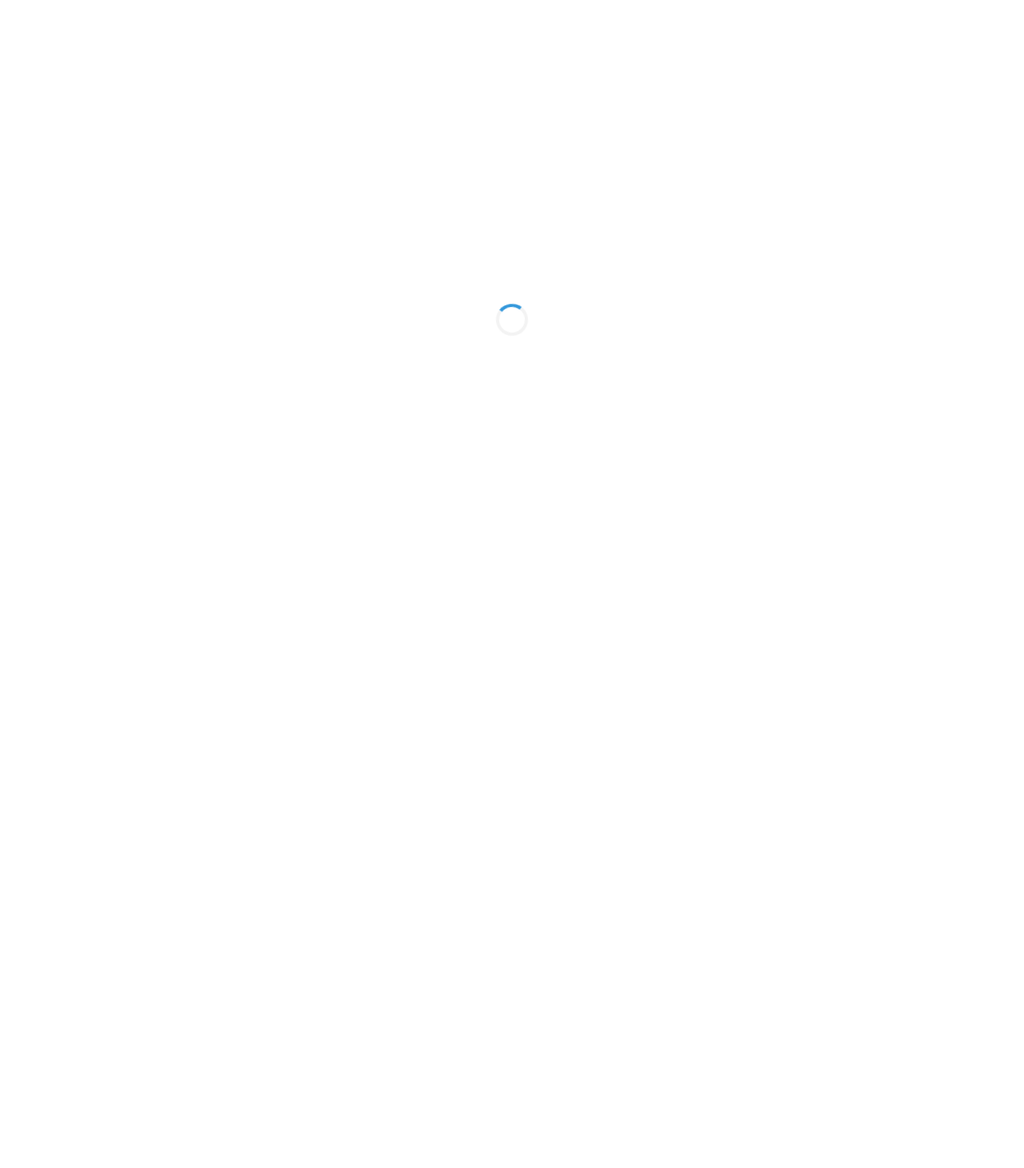
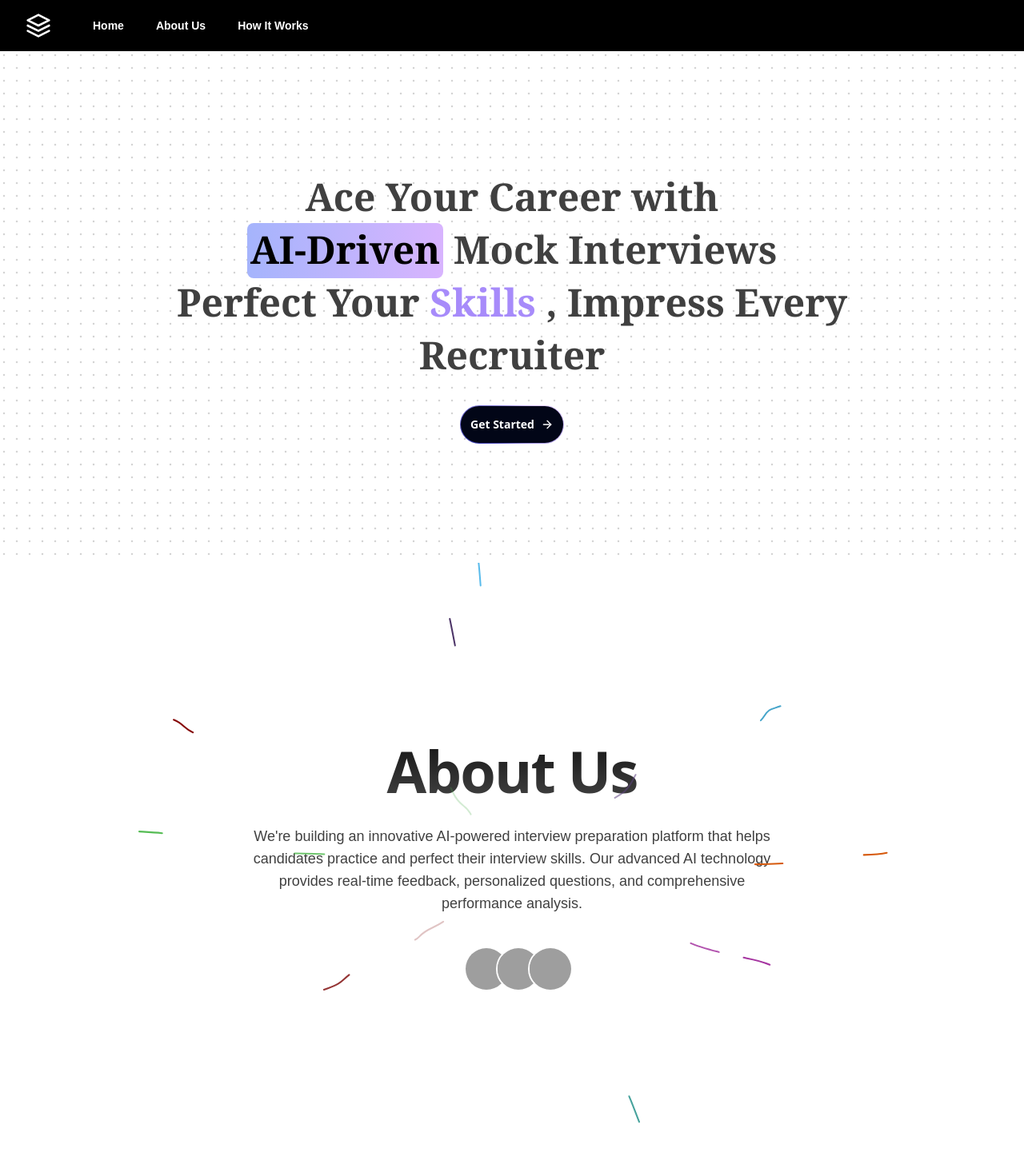
Before and after one commit to KiranBabu007/AI-Interviewer, a Next.js app in the folder my-app/: page / in a window 1280 px wide. Before the commit this address had no page. Shown: the top 1461 px of the page at 80% size. Before the commit the page ends 800 px from the top, so only its background shows below. Built offline with nearby package versions, Linux system fonts and the light colour scheme; grey boxes are pictures that could not be loaded.

Commit message:
Refactor Home layout and page components; remove unused files and update Navbar routing

```diff
--- a/my-app/app/Home/layout.tsx
+++ /dev/null
@@ -1,16 +0,0 @@
-import React, { ReactNode } from 'react';
-
-
-interface LayoutProps {
-  children: ReactNode;
-}
-
-const Layout = ({ children }: LayoutProps) => {
-  return (
-    <div>
-      {children}
-    </div>
-  );
-}
-
-export default Layout;
--- a/my-app/app/Home/page.tsx
+++ /dev/null
@@ -1,33 +0,0 @@
-"use client"
-import React, { useRef } from 'react'
-import Landing from '../../components/Landing'
-import AboutUs from '@/components/About'
-import HowItWorks  from '@/components/HowItWorks'
-import Navbar from '@/components/Navbar'
-
-const Page = () => {
-  const aboutRef = useRef<HTMLDivElement>(null);
-  const howItWorksRef = useRef<HTMLDivElement>(null);
-
-  const scrollToAboutUs = () => {
-    aboutRef.current?.scrollIntoView({ behavior: 'smooth' });
-  };
-
-  const scrollToHowItWorks = () => {
-    howItWorksRef.current?.scrollIntoView({ behavior: 'smooth' });
-  };
-  return (
-    <div>
-    <Navbar onAboutClick={scrollToAboutUs} onHowItWorksClick={scrollToHowItWorks} />
-    <Landing />
-    <div ref={aboutRef}>
-      <AboutUs />
-    </div>
-    <div ref={howItWorksRef}>
-        <HowItWorks />
-      </div>
-  </div>
-  )
-}
-
-export default Page
--- a/my-app/app/page.tsx
+++ b/my-app/app/page.tsx
@@ -1,37 +1,33 @@
 "use client"
-import { useRouter } from "next/navigation";
-import { useEffect, useState } from "react";
-import './globals.css';
+import React, { useRef } from 'react'
+import Landing from '@/components/Landing'
+import AboutUs from '@/components/About'
+import HowItWorks  from '@/components/HowItWorks'
+import Navbar from '@/components/Navbar'
 
-export default function HomePage() {
-  const router = useRouter();
-  const [isLoading, setIsLoading] = useState(true);
+const Page = () => {
+  const aboutRef = useRef<HTMLDivElement>(null);
+  const howItWorksRef = useRef<HTMLDivElement>(null);
 
-  useEffect(() => {
-    setIsLoading(true);
-    router.push("/Home");
-  }, [router]);
+  const scrollToAboutUs = () => {
+    aboutRef.current?.scrollIntoView({ behavior: 'smooth' });
+  };
 
+  const scrollToHowItWorks = () => {
+    howItWorksRef.current?.scrollIntoView({ behavior: 'smooth' });
+  };
   return (
-    <div style={{ display: "flex", justifyContent: "center", alignItems: "center", height: "100vh" }}>
-      {isLoading && (
-        <div className="spinner">
-          <style jsx>{`
-            .spinner {
-              width: 40px;
-              height: 40px;
-              border: 4px solid #f3f3f3;
-              border-top: 4px solid #3498db;
-              border-radius: 50%;
-              animation: spin 1s linear infinite;
-            }
-            @keyframes spin {
-              0% { transform: rotate(0deg); }
-              100% { transform: rotate(360deg); }
-            }
-          `}</style>
-        </div>
-      )}
+    <div>
+    <Navbar onAboutClick={scrollToAboutUs} onHowItWorksClick={scrollToHowItWorks} />
+    <Landing />
+    <div ref={aboutRef}>
+      <AboutUs />
     </div>
-  );
+    <div ref={howItWorksRef}>
+        <HowItWorks />
+      </div>
+  </div>
+  )
 }
+
+export default Page
--- a/my-app/components/Navbar.tsx
+++ b/my-app/components/Navbar.tsx
@@ -17,7 +17,7 @@ const Navbar = ({
   const [isOpen, setIsOpen] = useState(false);
   const pathname = usePathname();
   const router = useRouter();
-  const isHomePage = pathname === "/Home";
+  const isHomePage = pathname === "/";
 
   return (
     <nav className="bg-black text-white">
--- a/my-app/middleware.ts
+++ b/my-app/middleware.ts
@@ -2,7 +2,7 @@ import { clerkMiddleware, createRouteMatcher } from '@clerk/nextjs/server'
 
 
 
-const isProtectedRoute = createRouteMatcher(['/Home(.*)', '/forum(.*)'])
+const isProtectedRoute = createRouteMatcher(['/','/dashboard','/dashboard(.*)'])
 
 export default clerkMiddleware(async (auth, req) => {
   if (isProtectedRoute(req)) await auth.protect()
```
